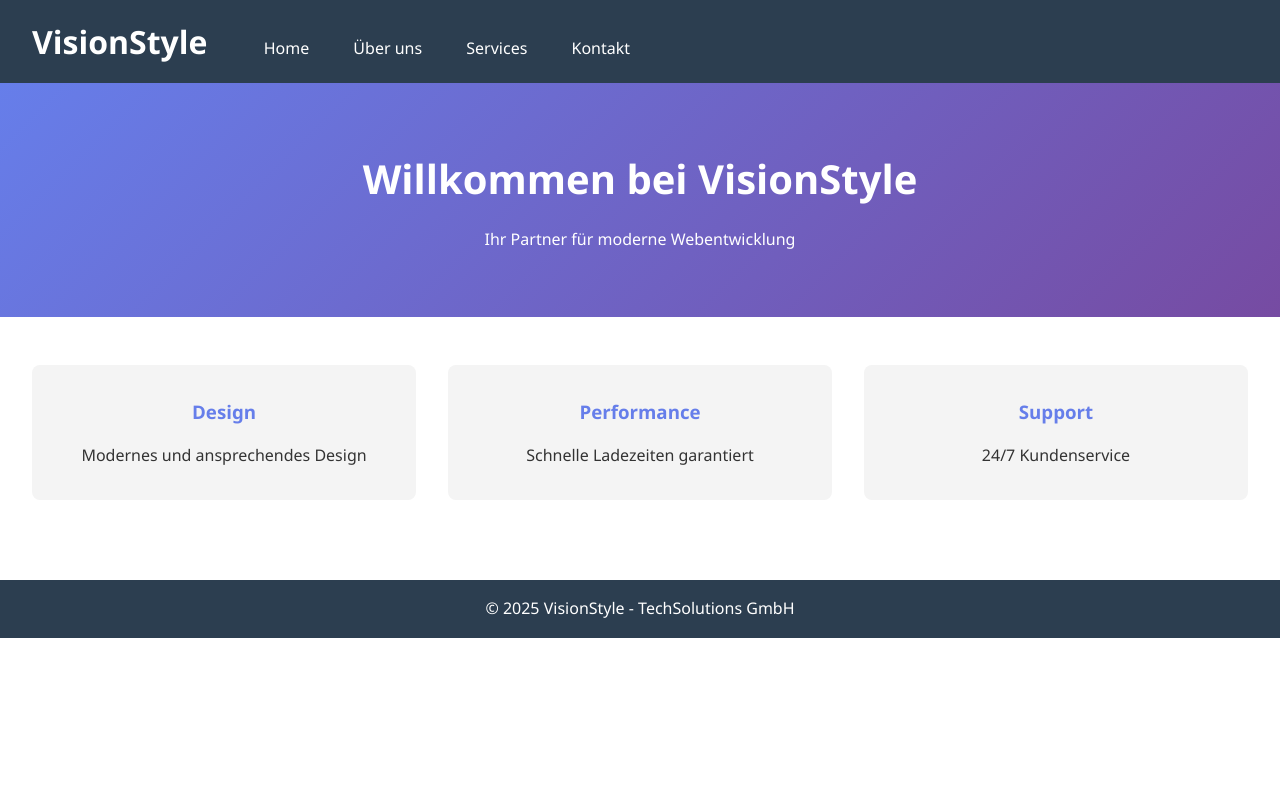
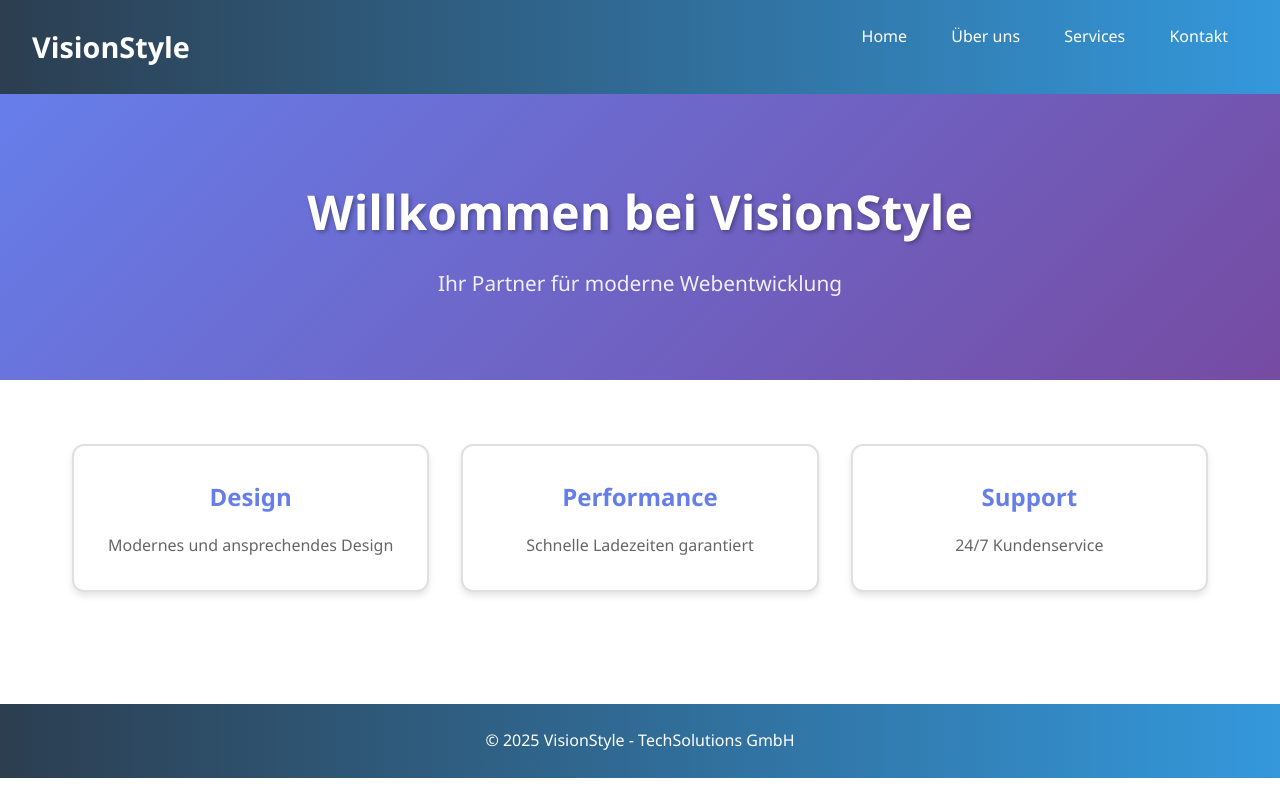
Before and after one commit to mryunig/OurFancyWebProj_Fork, a plain HTML site: page index.html in a window 1280 px wide. Drawn offline with Linux system fonts and the light colour scheme.

Commit message:
Verbessere CSS gemäß MockUp - Border, Shadow, Hover-Effekte

```diff
--- a/styles.css
+++ b/styles.css
@@ -1,4 +1,4 @@
-/* VisionStyle Prototyp - Initiales Design */
+/* VisionStyle Prototyp - MockUp-konforme Version */
 
 * {
     margin: 0;
@@ -10,21 +10,25 @@ body {
     font-family: 'Segoe UI', Tahoma, Geneva, Verdana, sans-serif;
     line-height: 1.6;
     color: #333;
+    background-color: #ffffff;
 }
 
 header {
-    background: #2c3e50;
+    background: linear-gradient(90deg, #2c3e50 0%, #3498db 100%);
     color: white;
-    padding: 1rem 2rem;
+    padding: 1.5rem 2rem;
+    box-shadow: 0 2px 5px rgba(0,0,0,0.1);
 }
 
 header h1 {
     display: inline-block;
     margin-right: 2rem;
+    font-size: 1.8rem;
 }
 
 nav {
     display: inline-block;
+    float: right;
 }
 
 nav a {
@@ -32,49 +36,71 @@ nav a {
     text-decoration: none;
     padding: 0.5rem 1rem;
     margin: 0 0.25rem;
+    transition: all 0.3s ease;
 }
 
 nav a:hover {
-    background: #34495e;
+    background: rgba(255, 255, 255, 0.2);
     border-radius: 4px;
 }
 
 .hero {
     background: linear-gradient(135deg, #667eea 0%, #764ba2 100%);
     color: white;
-    padding: 4rem 2rem;
+    padding: 5rem 2rem;
     text-align: center;
 }
 
 .hero h2 {
-    font-size: 2.5rem;
+    font-size: 3rem;
     margin-bottom: 1rem;
+    text-shadow: 2px 2px 4px rgba(0,0,0,0.3);
+}
+
+.hero p {
+    font-size: 1.3rem;
+    opacity: 0.9;
 }
 
 .features {
     display: flex;
     justify-content: space-around;
-    padding: 3rem 2rem;
+    padding: 4rem 2rem;
     gap: 2rem;
+    max-width: 1200px;
+    margin: 0 auto;
 }
 
 .feature-card {
     flex: 1;
-    background: #f4f4f4;
+    background: #ffffff;
     padding: 2rem;
-    border-radius: 8px;
+    border-radius: 12px;
     text-align: center;
+    box-shadow: 0 4px 6px rgba(0,0,0,0.1);
+    transition: transform 0.3s ease;
+    border: 2px solid #e0e0e0;
+}
+
+.feature-card:hover {
+    transform: translateY(-5px);
+    box-shadow: 0 6px 12px rgba(0,0,0,0.15);
 }
 
 .feature-card h3 {
     color: #667eea;
     margin-bottom: 1rem;
+    font-size: 1.5rem;
+}
+
+.feature-card p {
+    color: #666;
 }
 
 footer {
-    background: #2c3e50;
+    background: linear-gradient(90deg, #2c3e50 0%, #3498db 100%);
     color: white;
     text-align: center;
-    padding: 1rem;
-    margin-top: 2rem;
+    padding: 1.5rem;
+    margin-top: 3rem;
 }
```
